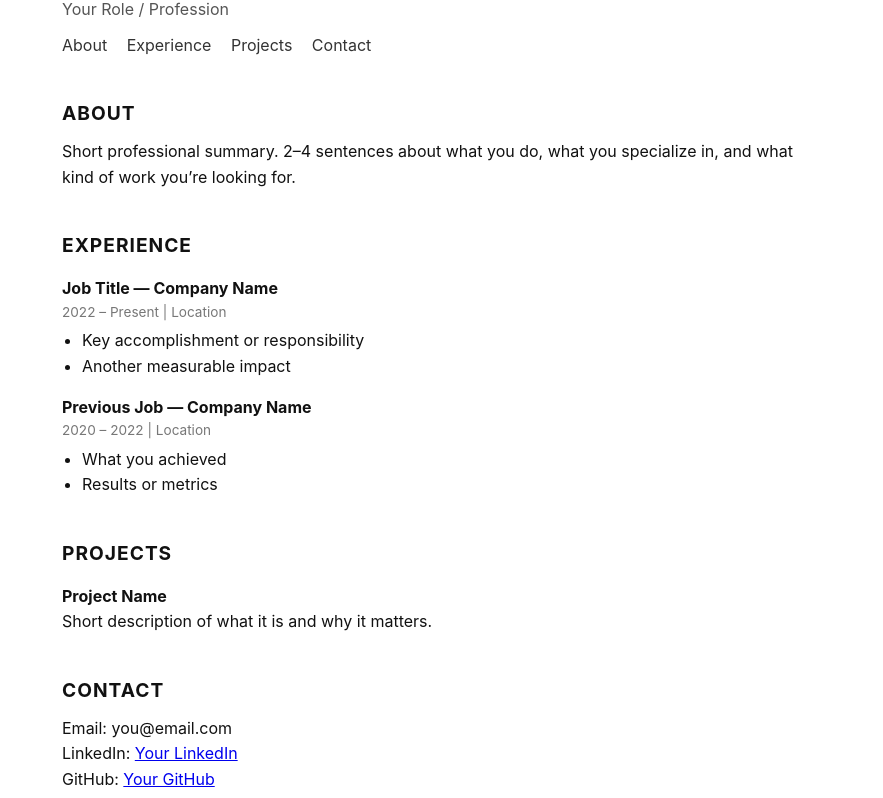
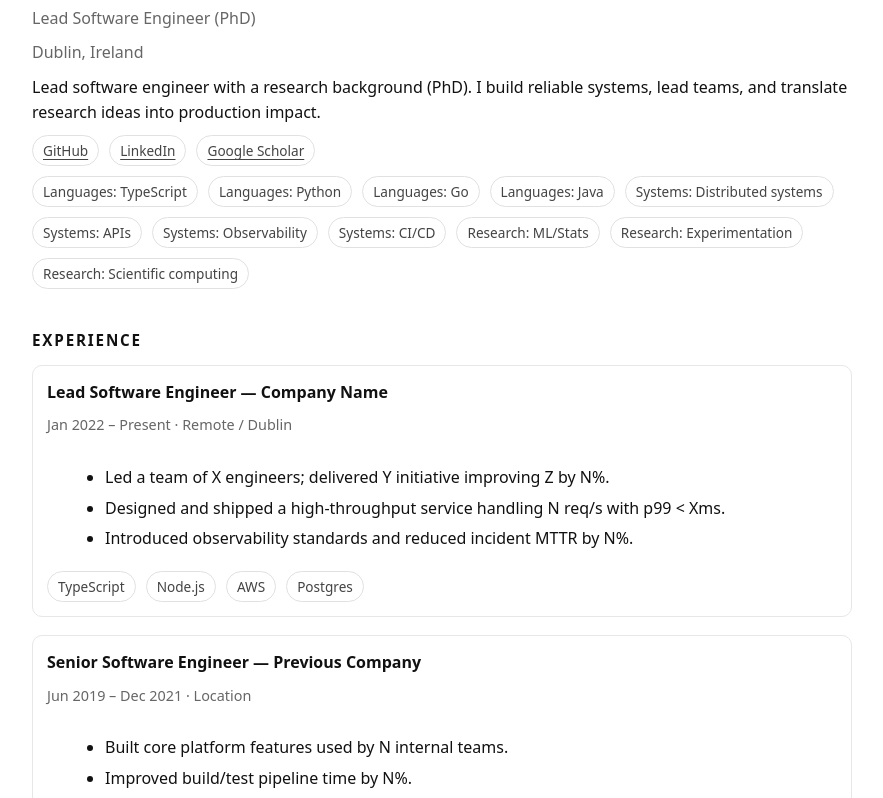
Before and after one commit to tim-ist/mywebsite, a plain HTML site: page index.html in a window 1280 px wide. Shown: the part 94-892 px from the top of the page, without its empty margins (198-1081 px from the left). Drawn offline with Linux system fonts and the light colour scheme.

Commit message:
JSON + JS template

```diff
--- /dev/null
+++ b/app.js
@@ -0,0 +1,156 @@
+const $ = (sel) => document.querySelector(sel);
+
+function fmtMonth(ym) {
+  // ym: "YYYY-MM"
+  if (!ym) return "";
+  const [y, m] = ym.split("-").map(Number);
+  const d = new Date(Date.UTC(y, (m || 1) - 1, 1));
+  return d.toLocaleString(undefined, { month: "short", year: "numeric", timeZone: "UTC" });
+}
+
+function joinDateRange(start, end) {
+  const s = fmtMonth(start);
+  const e = end ? fmtMonth(end) : "Present";
+  return [s, e].filter(Boolean).join(" – ");
+}
+
+function el(tag, attrs = {}, children = []) {
+  const node = document.createElement(tag);
+  for (const [k, v] of Object.entries(attrs)) {
+    if (k === "class") node.className = v;
+    else if (k === "html") node.innerHTML = v;
+    else node.setAttribute(k, v);
+  }
+  for (const child of children) {
+    node.append(child);
+  }
+  return node;
+}
+
+function renderLinks(container, links = []) {
+  container.replaceChildren(
+    ...links.map((l) =>
+      el("a", { href: l.url, class: "badge", target: "_blank", rel: "noreferrer" }, [document.createTextNode(l.label)])
+    )
+  );
+}
+
+function renderSkillTags(container, skills = []) {
+  const tags = skills.flatMap((s) => s.items.map((it) => `${s.name}: ${it}`));
+  container.replaceChildren(
+    ...tags.map((t) => el("span", { class: "badge" }, [document.createTextNode(t)]))
+  );
+}
+
+function renderExperience(container, items = []) {
+  container.replaceChildren(
+    ...items.map((job) => {
+      const header = el("div", { class: "stack gap-2" }, [
+        el("div", { class: "stack gap-2" }, [
+          el("h3", {}, [document.createTextNode(`${job.title} — ${job.company}`)]),
+          el("div", { class: "meta" }, [
+            document.createTextNode(`${joinDateRange(job.start, job.end)} · ${job.location ?? ""}`.replace(/\s·\s$/, ""))
+          ])
+        ])
+      ]);
+
+      const ul = el("ul", { class: "list" }, (job.highlights || []).map((h) => el("li", {}, [document.createTextNode(h)])));
+      const tech = (job.tech || []).length
+        ? el("div", { class: "row wrap gap-2" }, job.tech.map((t) => el("span", { class: "badge" }, [document.createTextNode(t)])))
+        : el("div");
+
+      return el("article", { class: "card stack gap-3" }, [header, ul, tech]);
+    })
+  );
+}
+
+function renderProjects(container, items = []) {
+  container.replaceChildren(
+    ...items.map((p) => {
+      const links = el("div", { class: "row wrap gap-2" }, (p.links || []).map((l) =>
+        el("a", { href: l.url, class: "badge", target: "_blank", rel: "noreferrer" }, [document.createTextNode(l.label)])
+      ));
+
+      const tech = el("div", { class: "row wrap gap-2" }, (p.tech || []).map((t) =>
+        el("span", { class: "badge" }, [document.createTextNode(t)])
+      ));
+
+      return el("article", { class: "card stack gap-2" }, [
+        el("h3", {}, [document.createTextNode(p.name)]),
+        el("p", { class: "muted" }, [document.createTextNode(p.description || "")]),
+        links,
+        tech
+      ]);
+    })
+  );
+}
+
+function renderPublications(container, items = []) {
+  container.replaceChildren(
+    ...items.map((pub) => {
+      const title = pub.url
+        ? el("a", { href: pub.url, target: "_blank", rel: "noreferrer" }, [document.createTextNode(pub.title)])
+        : document.createTextNode(pub.title);
+
+      return el("div", { class: "card stack gap-2" }, [
+        el("div", {}, [title]),
+        el("div", { class: "meta" }, [document.createTextNode(`${pub.authors} · ${pub.venue} · ${pub.year}`)])
+      ]);
+    })
+  );
+}
+
+function renderEducation(container, items = []) {
+  container.replaceChildren(
+    ...items.map((e) => {
+      const details = el("ul", { class: "list" }, (e.details || []).map((d) => el("li", {}, [document.createTextNode(d)])));
+      return el("article", { class: "card stack gap-2" }, [
+        el("h3", {}, [document.createTextNode(`${e.degree} — ${e.institution}`)]),
+        el("div", { class: "meta" }, [document.createTextNode(`${e.start} – ${e.end} · ${e.location || ""}`.replace(/\s·\s$/, ""))]),
+        details
+      ]);
+    })
+  );
+}
+
+async function main() {
+  const res = await fetch("data.json", { cache: "no-store" });
+  if (!res.ok) throw new Error(`Failed to load data.json: ${res.status}`);
+  const data = await res.json();
+
+  // Basics
+  document.title = data.basics?.name ? `${data.basics.name}` : "Resume";
+  $("#name").textContent = data.basics?.name ?? "";
+  $("#label").textContent = data.basics?.label ?? "";
+  $("#location").textContent = data.basics?.location ?? "";
+  $("#summary").textContent = data.basics?.summary ?? "";
+
+  // Links + skills tags
+  renderLinks($("#links"), data.basics?.links ?? []);
+  renderSkillTags($("#skillTags"), data.skills ?? []);
+
+  // Sections
+  renderExperience($("#experience"), data.experience ?? []);
+  renderProjects($("#projects"), data.projects ?? []);
+  renderPublications($("#publications"), data.publications ?? []);
+  renderEducation($("#education"), data.education ?? []);
+
+  // Contact
+  const email = data.basics?.email ?? "";
+  const emailEl = $("#email");
+  emailEl.textContent = email;
+  emailEl.href = email ? `mailto:${email}` : "#";
+
+  // Footer
+  $("#year").textContent = new Date().getFullYear();
+  $("#footerName").textContent = data.basics?.name ?? "";
+}
+
+main().catch((err) => {
+  console.error(err);
+  document.body.prepend(
+    el("div", { class: "container" }, [
+      el("p", { class: "card" }, [document.createTextNode("Could not load site data. Check console for details.")])
+    ])
+  );
+});
--- /dev/null
+++ b/data.json
@@ -0,0 +1,80 @@
+{
+  "basics": {
+    "name": "Your Name",
+    "label": "Lead Software Engineer (PhD)",
+    "location": "Dublin, Ireland",
+    "summary": "Lead software engineer with a research background (PhD). I build reliable systems, lead teams, and translate research ideas into production impact.",
+    "email": "you@email.com",
+    "links": [
+      { "label": "GitHub", "url": "https://github.com/yourusername" },
+      { "label": "LinkedIn", "url": "https://www.linkedin.com/in/yourprofile" },
+      { "label": "Google Scholar", "url": "https://scholar.google.com/citations?user=YOURID" }
+    ]
+  },
+  "skills": [
+    { "name": "Languages", "items": ["TypeScript", "Python", "Go", "Java"] },
+    { "name": "Systems", "items": ["Distributed systems", "APIs", "Observability", "CI/CD"] },
+    { "name": "Research", "items": ["ML/Stats", "Experimentation", "Scientific computing"] }
+  ],
+  "experience": [
+    {
+      "title": "Lead Software Engineer",
+      "company": "Company Name",
+      "location": "Remote / Dublin",
+      "start": "2022-01",
+      "end": null,
+      "highlights": [
+        "Led a team of X engineers; delivered Y initiative improving Z by N%.",
+        "Designed and shipped a high-throughput service handling N req/s with p99 < Xms.",
+        "Introduced observability standards and reduced incident MTTR by N%."
+      ],
+      "tech": ["TypeScript", "Node.js", "AWS", "Postgres"]
+    },
+    {
+      "title": "Senior Software Engineer",
+      "company": "Previous Company",
+      "location": "Location",
+      "start": "2019-06",
+      "end": "2021-12",
+      "highlights": [
+        "Built core platform features used by N internal teams.",
+        "Improved build/test pipeline time by N%."
+      ],
+      "tech": ["Python", "Kubernetes", "Terraform"]
+    }
+  ],
+  "education": [
+    {
+      "degree": "PhD, Field",
+      "institution": "University Name",
+      "location": "Location",
+      "start": "2015",
+      "end": "2019",
+      "details": [
+        "Thesis: “Title of thesis”",
+        "Research areas: A, B, C",
+        "Selected publications: …"
+      ]
+    }
+  ],
+  "projects": [
+    {
+      "name": "Project Name",
+      "description": "One-liner about the project and impact.",
+      "links": [
+        { "label": "Repo", "url": "https://github.com/yourusername/project" },
+        { "label": "Live", "url": "https://yourusername.github.io/project" }
+      ],
+      "tech": ["TypeScript", "D3.js"]
+    }
+  ],
+  "publications": [
+    {
+      "title": "Paper Title",
+      "venue": "Conference / Journal",
+      "year": 2018,
+      "authors": "You, Coauthor, Coauthor",
+      "url": "https://example.com"
+    }
+  ]
+}
--- a/index.html
+++ b/index.html
@@ -1,80 +1,55 @@
-
-<!DOCTYPE html>
+<!doctype html>
 <html lang="en">
 <head>
-  <meta charset="UTF-8">
-  <title>Your Name</title>
-  <meta name="viewport" content="width=device-width, initial-scale=1.0">
-  <link rel="stylesheet" href="style.css">
+  <meta charset="utf-8" />
+  <meta name="viewport" content="width=device-width, initial-scale=1" />
+  <title>Loading…</title>
+  <link rel="stylesheet" href="style.css" />
 </head>
 <body>
+  <header class="container" id="top">
+    <div class="stack gap-2">
+      <h1 id="name">Your Name</h1>
+      <p class="muted" id="label"></p>
+      <p class="muted" id="location"></p>
+      <p id="summary"></p>
 
-  <header>
-    <h1>Your Name</h1>
-    <p class="subtitle">Your Role / Profession</p>
-    <nav>
-      <a href="#about">About</a>
-      <a href="#experience">Experience</a>
-      <a href="#projects">Projects</a>
-      <a href="#contact">Contact</a>
-    </nav>
+      <div class="row wrap gap-2" id="links"></div>
+      <div class="row wrap gap-2" id="skillTags"></div>
+    </div>
   </header>
 
-  <main>
-
-    <section id="about">
-      <h2>About</h2>
-      <p>
-        Short professional summary. 2–4 sentences about what you do,
-        what you specialize in, and what kind of work you’re looking for.
-      </p>
+  <main class="container stack gap-6">
+    <section id="experienceSection">
+      <h2>Experience</h2>
+      <div class="stack gap-4" id="experience"></div>
     </section>
 
-    <section id="experience">
-      <h2>Experience</h2>
-
-      <article>
-        <h3>Job Title — Company Name</h3>
-        <p class="meta">2022 – Present | Location</p>
-        <ul>
-          <li>Key accomplishment or responsibility</li>
-          <li>Another measurable impact</li>
-        </ul>
-      </article>
-
-      <article>
-        <h3>Previous Job — Company Name</h3>
-        <p class="meta">2020 – 2022 | Location</p>
-        <ul>
-          <li>What you achieved</li>
-          <li>Results or metrics</li>
-        </ul>
-      </article>
-
+    <section id="projectsSection">
+      <h2>Projects</h2>
+      <div class="stack gap-4" id="projects"></div>
     </section>
 
-    <section id="projects">
-      <h2>Projects</h2>
-
-      <article>
-        <h3>Project Name</h3>
-        <p>Short description of what it is and why it matters.</p>
-      </article>
-
+    <section id="publicationsSection">
+      <h2>Publications</h2>
+      <div class="stack gap-3" id="publications"></div>
     </section>
 
-    <section id="contact">
-      <h2>Contact</h2>
-      <p>Email: you@email.com</p>
-      <p>LinkedIn: <a href="#">Your LinkedIn</a></p>
-      <p>GitHub: <a href="#">Your GitHub</a></p>
+    <section id="educationSection">
+      <h2>Education</h2>
+      <div class="stack gap-4" id="education"></div>
     </section>
 
+    <section id="contactSection">
+      <h2>Contact</h2>
+      <p>Email: <a id="email" href=""></a></p>
+    </section>
   </main>
 
-  <footer>
-    <p>© 2026 Your Name</p>
+  <footer class="container muted">
+    <p>© <span id="year"></span> <span id="footerName"></span></p>
   </footer>
 
+  <script type="module" src="app.js"></script>
 </body>
 </html>
--- a/style.css
+++ b/style.css
@@ -1,67 +1,43 @@
-
-/* Simple Reset */
-* {
-  margin: 0;
-  padding: 0;
-  box-sizing: border-box;
+* { box-sizing: border-box; }
+html, body { margin: 0; padding: 0; }
+body {
+  font-family: ui-sans-serif, system-ui, -apple-system, Segoe UI, Roboto, Arial, sans-serif;
+  color: #111;
+  background: #fff;
+  line-height: 1.55;
 }
 
-body {
-  font-family: -apple-system, BlinkMacSystemFont, "Segoe UI", Roboto, sans-serif;
-  line-height: 1.6;
-  max-width: 800px;
-  margin: 40px auto;
-  padding: 0 20px;
-  color: #111;
+.container { max-width: 860px; margin: 40px auto; padding: 0 20px; }
+h1 { font-size: 2rem; margin: 0; letter-spacing: -0.02em; }
+h2 { font-size: 0.95rem; text-transform: uppercase; letter-spacing: 0.12em; margin: 0 0 12px; }
+h3 { font-size: 1rem; margin: 0; }
+p { margin: 0; }
+a { color: inherit; text-underline-offset: 3px; }
+a:hover { text-decoration-thickness: 2px; }
+
+.muted { color: #666; }
+.stack { display: flex; flex-direction: column; }
+.row { display: flex; }
+.wrap { flex-wrap: wrap; }
+.gap-2 { gap: 10px; }
+.gap-3 { gap: 14px; }
+.gap-4 { gap: 18px; }
+.gap-6 { gap: 34px; }
+
+.card {
+  border: 1px solid #e7e7e7;
+  border-radius: 10px;
+  padding: 14px 14px;
 }
-
-header {
-  margin-bottom: 40px;
+.meta { font-size: 0.9rem; color: #666; }
+.badge {
+  display: inline-block;
+  border: 1px solid #e1e1e1;
+  border-radius: 999px;
+  padding: 4px 10px;
+  font-size: 0.85rem;
+  color: #444;
 }
-
-.subtitle {
-  color: #555;
-  margin-bottom: 10px;
-}
-
-nav a {
-  margin-right: 15px;
-  text-decoration: none;
-  color: #333;
-}
-
-nav a:hover {
-  text-decoration: underline;
-}
-
-section {
-  margin-bottom: 40px;
-}
-
-h2 {
-  margin-bottom: 10px;
-  font-size: 1.2rem;
-  text-transform: uppercase;
-  letter-spacing: 1px;
-}
-
-h3 {
-  margin-top: 15px;
-  font-size: 1rem;
-}
-
-.meta {
-  font-size: 0.85rem;
-  color: #777;
-  margin-bottom: 5px;
-}
-
-ul {
-  margin-left: 20px;
-}
-
-footer {
-  margin-top: 60px;
-  font-size: 0.85rem;
-  color: #777;
-}
+.list { margin: 8px 0 0 18px; }
+.list li { margin: 6px 0; }
+hr { border: 0; border-top: 1px solid #eee; margin: 14px 0; }
```
